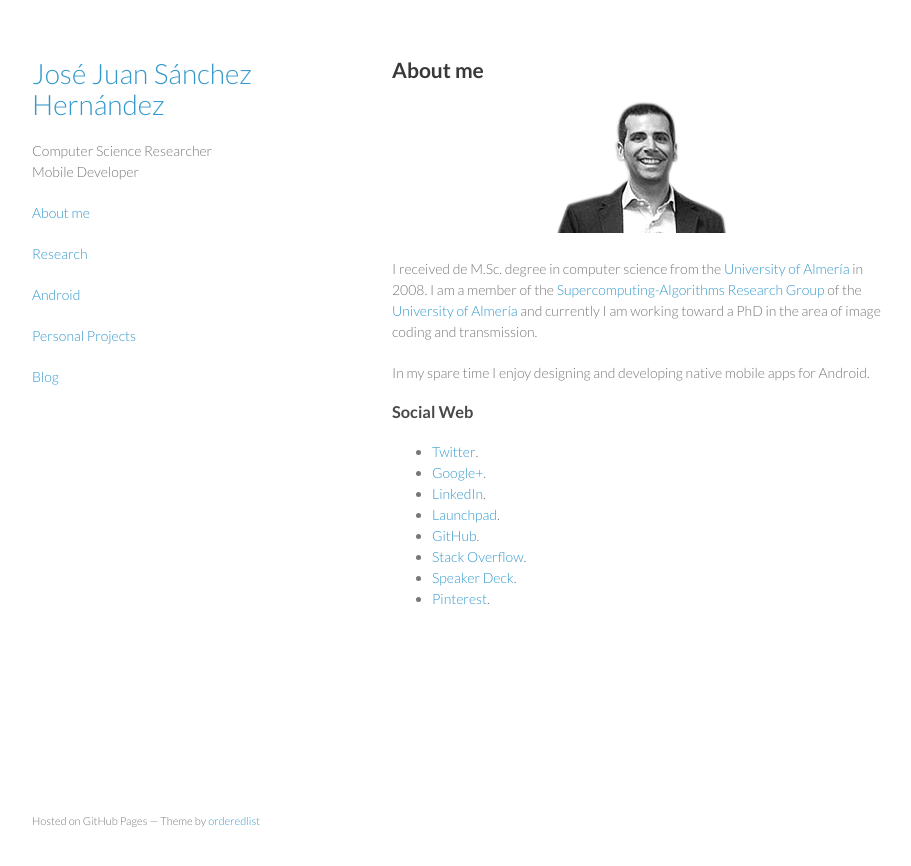
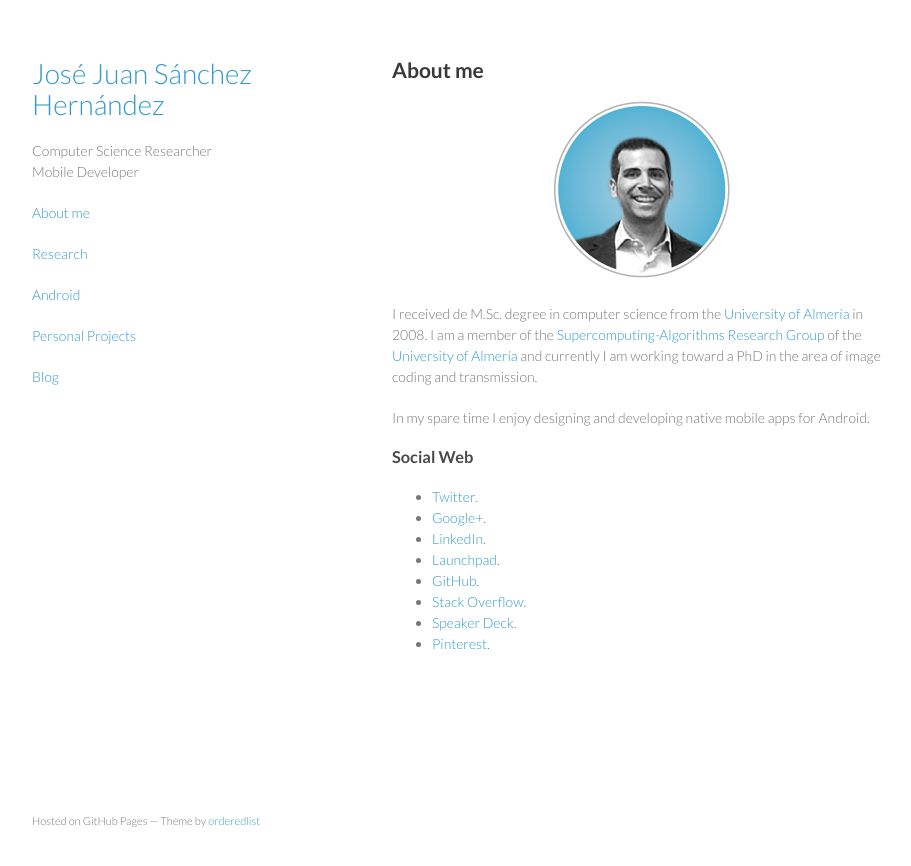
Before and after one commit to josejuansanchez/josejuansanchez.github.io, a Jekyll site: the page built from about/index.md, in a window 1280 px wide. Shown: the top 866 px of the page, without its empty margins (178-1089 px from the left). Built offline with Jekyll 4.4.1, drawn with Linux system fonts in a browser that asks for light colours.

Commit message:
New image

```diff
--- a/about/index.md
+++ b/about/index.md
@@ -6,7 +6,7 @@ title: About me
 ## About me
 
 <p align="center">
-  <img src="http://josejuansanchez.github.io/images/josejuan.png" />
+  <img src="http://josejuansanchez.github.io/images/josejuan_blue.png" />
 </p>
 
 I received de M.Sc. degree in computer science from the [University of
```
Also changed, not shown: images/josejuan_blue.png (added).
